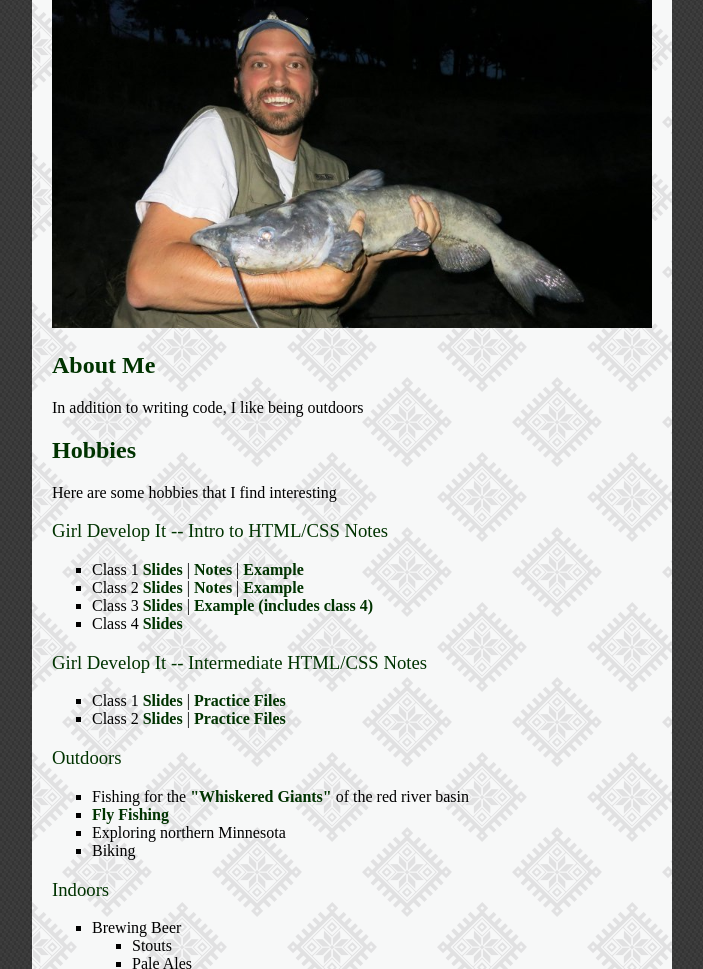
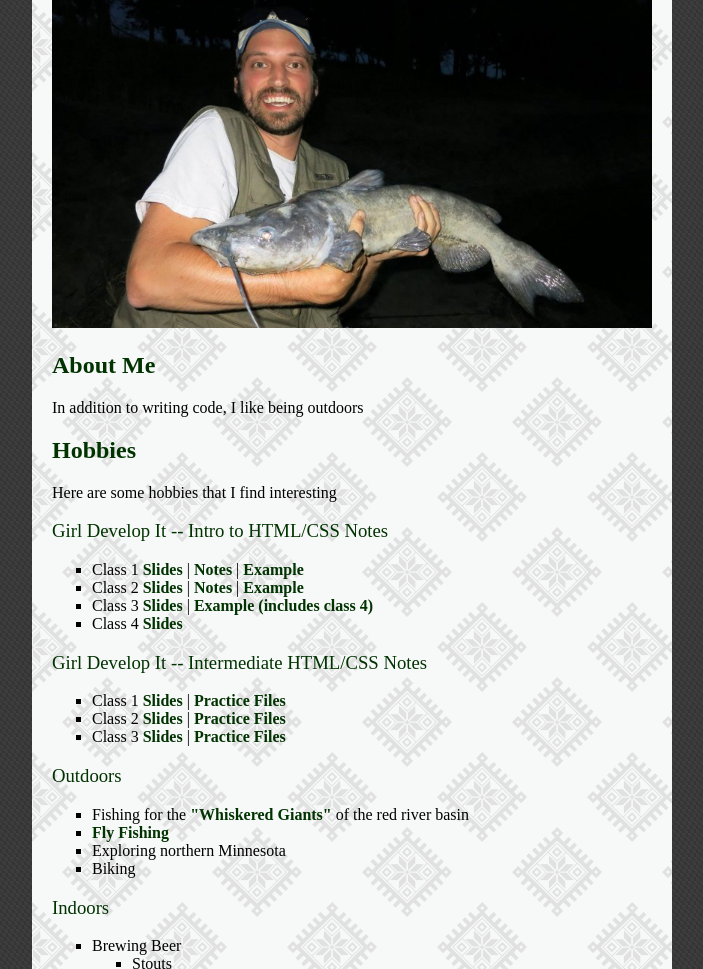
Before and after one commit to booherbg/booherbg.github.io-old, a plain HTML site: page index.html in a window 1280 px wide. Shown: the part 131-1100 px from the top of the page, without its empty margins (288-991 px from the left). Drawn offline with Linux system fonts and the light colour scheme.

Commit message:
updating class 3

```diff
--- a/index.html
+++ b/index.html
@@ -32,6 +32,7 @@
          <ul>
             <li>Class 1 <a href="http://blainebooher.com/gdi-core-intermediate-html-css/class1.html">Slides</a> | <a href="http://blainebooher.com/gdi-core-intermediate-html-css/class1.zip">Practice Files</a></li>
             <li>Class 2 <a href="http://blainebooher.com/gdi-core-intermediate-html-css/class2.html">Slides</a> | <a href="http://blainebooher.com/gdi-core-intermediate-html-css/class2.zip">Practice Files</a></li>
+            <li>Class 3 <a href="http://blainebooher.com/gdi-core-intermediate-html-css/class3.html">Slides</a> | <a href="http://blainebooher.com/gdi-core-intermediate-html-css/class3.zip">Practice Files</a></li>
          </ul>
 
          <h3>Outdoors</h3>
```
